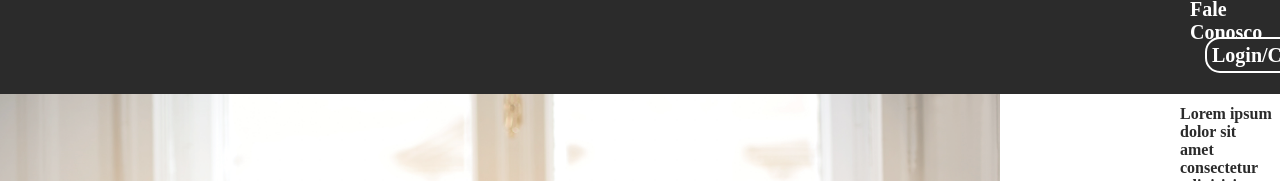
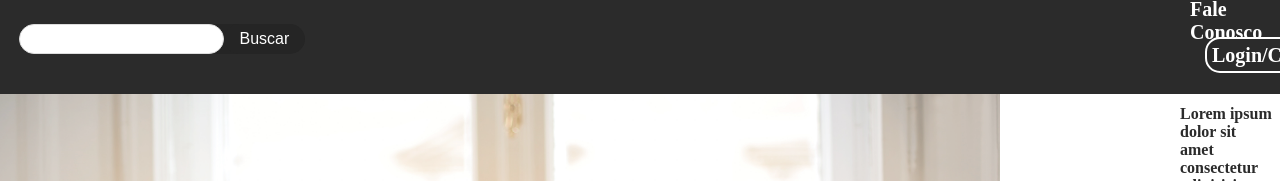
Before and after one commit to Alanteixeira29/Musk-Cursos, a plain HTML site: page index.html in a window 1280 px wide. Shown: the part 36-217 px from the top of the page. Drawn offline with Linux system fonts and the light colour scheme.

Commit message:
Adicionado input de busca

```diff
--- a/assets/style.css
+++ b/assets/style.css
@@ -1143,3 +1143,40 @@ main {
     margin-left: 430px;
     position: absolute;
 }
+
+.bar-pesquisa {
+    box-sizing: border-box;
+}
+
+.bar-pesquisa {
+    width: 80%;
+    margin: 0 auto;
+    display: flex;
+    justify-content: center;
+    margin-top: -70px;
+    margin-left: -350px;
+    position: absolute;
+}
+.bar-pesquisa input {
+    width: 20%;
+    height: 30px;
+    line-height: 50px;
+    background-color: #ffffff;
+    border: 1px solid #ddd;
+    padding: 0 1rem;
+    font-size: 1rem;
+    font-family: sans-serif;
+    border-radius: 25px;
+    z-index: 1;
+}
+.bar-pesquisa button {
+    background-color: #252525;
+    box-shadow: -50px 0 0 0 #252525;
+    color: #fff;
+    cursor: pointer;
+    border: none;
+    padding: 0 1rem;
+    font-size: 1rem;
+    font-family: sans-serif;
+    border-radius: 25px;
+}
--- a/index.html
+++ b/index.html
@@ -20,6 +20,12 @@
             <a href="pag02.html" class="botao-login"><li><b> Login/Cadastro </b></li></a>
         </ul>
     </header>
+    <form action="" class="bar-pesquisa">
+        <input type="search" name="search" required autocomplete="off">
+        <button class="btn-pesquisa" type="submit">
+            <span>Buscar</span>
+        </button>
+    </form>
     <main>
     <div class="title-inicio">
         <img src="components/imagens/Estudando Curso.jpg" alt="estudo" class="estudo">
@@ -59,7 +65,7 @@
         <h2 id="promocoes">Mais <span id="promos-limitadas"> Procurados </span></h2>
         <img src="components/imagens/seta-para-baixo.png" alt="flecha" class="flecha">
         <img src="components/imagens/seta-para-baixo.png" alt="flecha" class="flecha-2">
-    <a href="https://www.globegames.com.br">
+    <a href="https://www.globegames.com.br" target="_blank">
         <video src="components/imagens/News de games todos os dias.mp4" id="video"></video>
     </a>
     </div>
```
